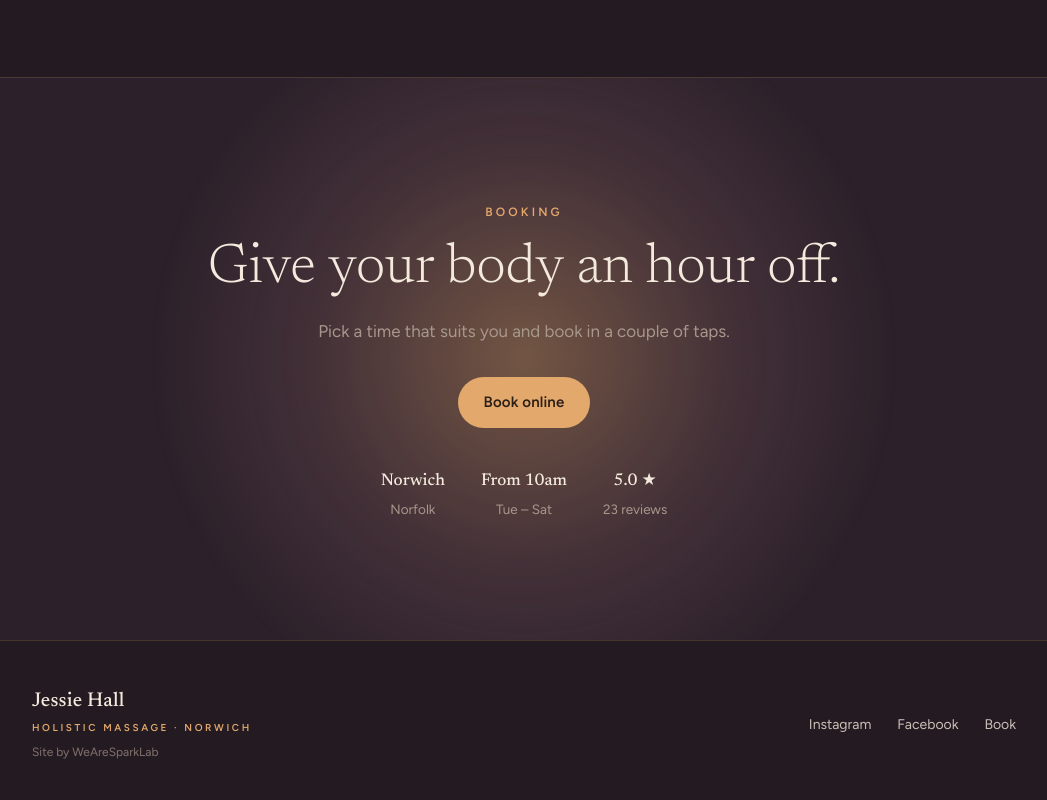
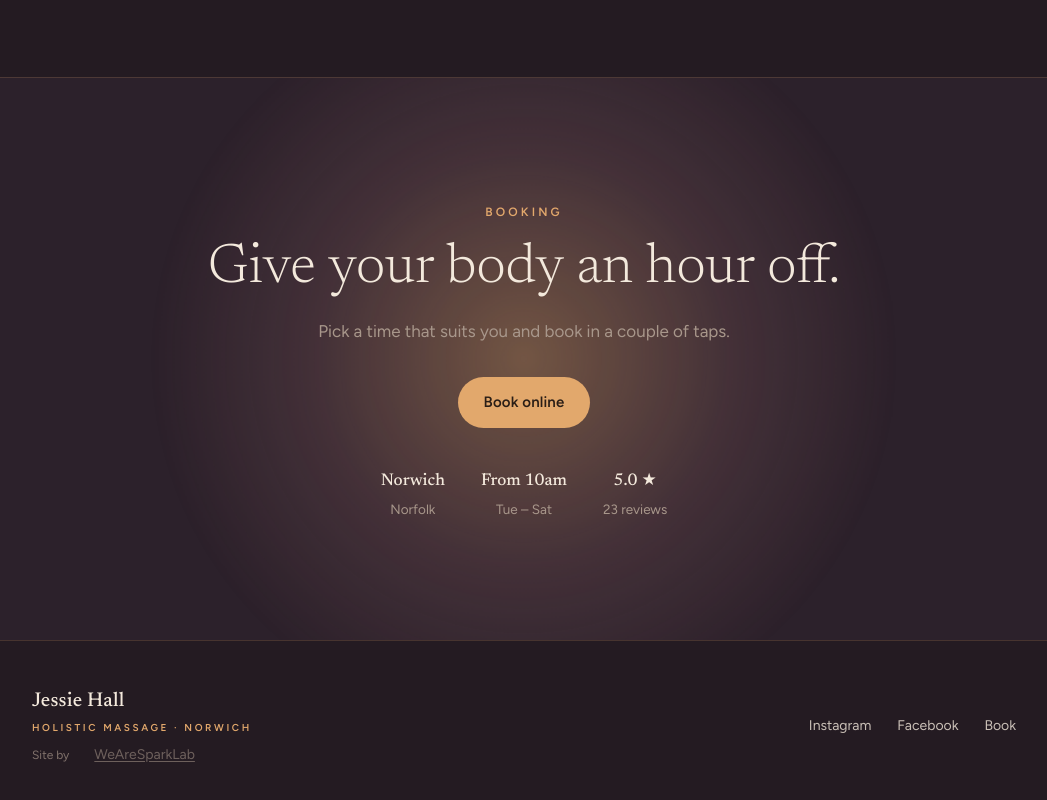
Before and after one commit to WeAreSparkLab/jessie-hall-demo, a plain HTML site: page index.html in a window 1280 px wide. Shown: the part 2550-3350 px from the top of the page, without its empty margins (116-1163 px from the left). Drawn offline with Linux system fonts and the light colour scheme.

Commit message:
Update footer credit with a link to WeAreSparkLab

```diff
--- a/index.html
+++ b/index.html
@@ -117,6 +117,8 @@
   .foot-in a{text-decoration:none;font-size:14px;opacity:.8;margin-left:22px}
   .foot-in a:hover{opacity:1;color:var(--amber)}
   .credit{font-size:12px;color:var(--muted);margin-top:6px;opacity:.7}
+  .credit a{color:var(--muted);text-decoration:underline;text-underline-offset:2px}
+  .credit a:hover{color:var(--amber)}
 
   @media(max-width:820px){
     .hero{padding:130px 0 90px}
@@ -239,7 +241,7 @@
   <div class="wrap foot-in">
     <div>
       <div class="brand">Jessie Hall<span>Holistic Massage · Norwich</span></div>
-      <div class="credit">Site by WeAreSparkLab</div>
+      <div class="credit">Site by <a href="https://wearesparklab.com">WeAreSparkLab</a></div>
     </div>
     <div>
       <a href="https://www.instagram.com/jessiehallyogaandmassage/">Instagram</a>
```
